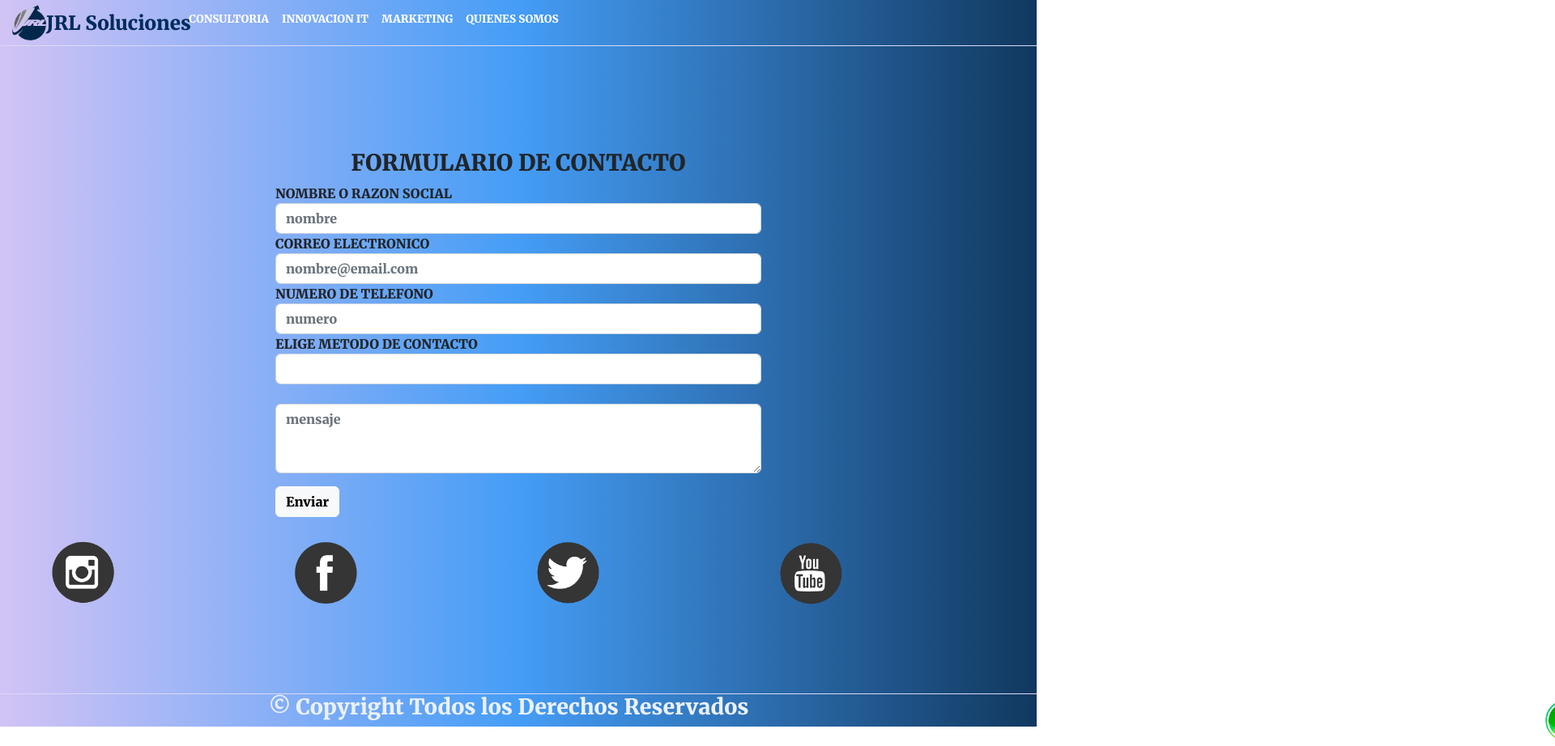
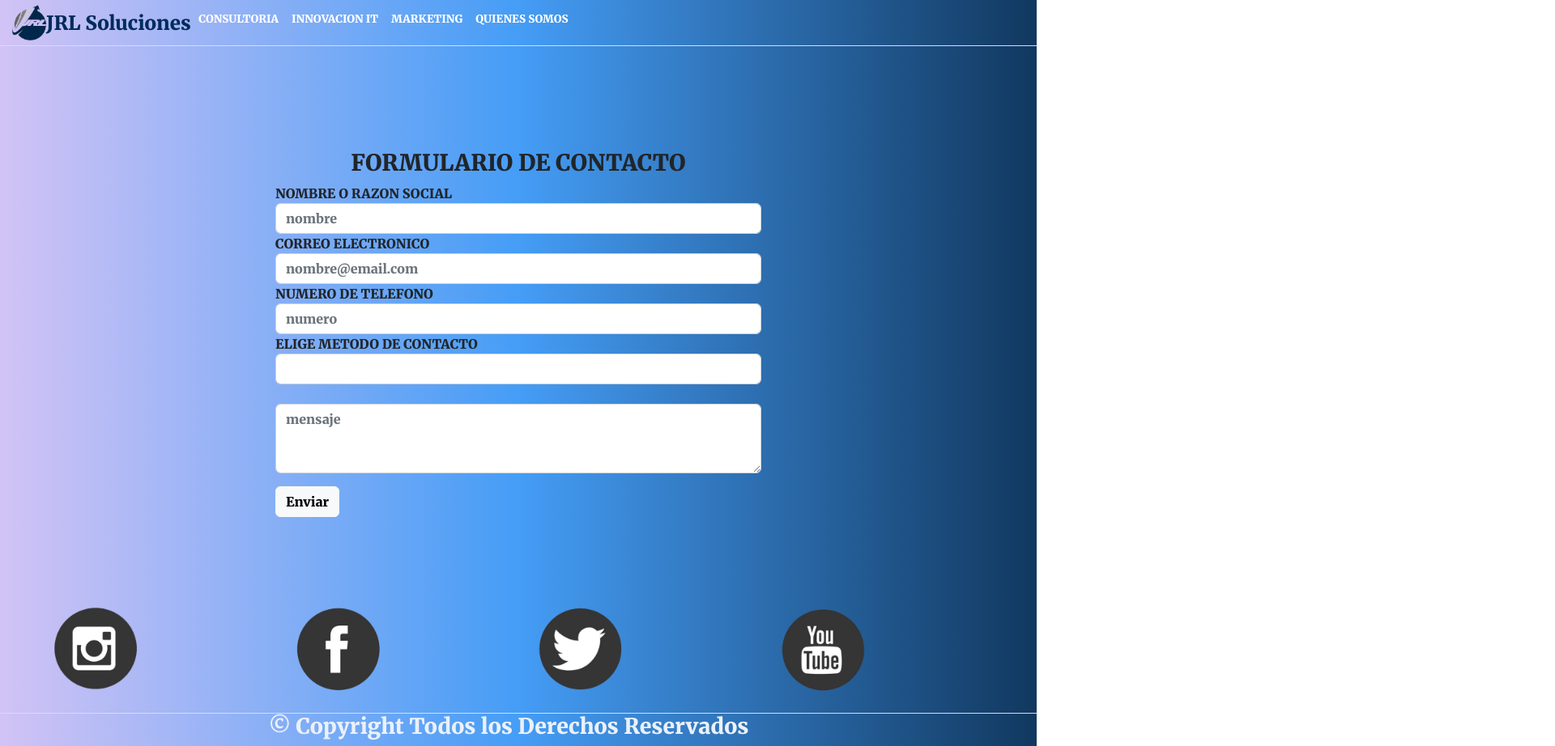
Before and after one commit to happycripto/jrl_soluciones, a website: page pages/contacto.html in a window 1280 px wide. Shown: the top 922 px of the page at 81% size, 1920 px wide, since content can reach past the window. Before the commit the page ends 898 px from the top, so only its background shows below. Drawn offline with nearby package versions, Linux system fonts and the light colour scheme.

Commit message:
se posiciona el nav, mayor tamaño de imagenes de redes en html contacto

```diff
--- a/pages/contacto.html
+++ b/pages/contacto.html
@@ -34,8 +34,8 @@
                     </div>
                 </div>
                 <!-- menu servicios con bootstrap-->
-                <section class="sectionMenu row menu col-9">
-                    <nav class="navbar navbar-expand-lg col-8 menu-hamburguesa">
+                <section class="sectionMenu menu col-10">
+                    <nav class="navbar navbar-expand-lg menu-hamburguesa">
                         <a class="navbar-brand" href="#"></a>
                         <button class="navbar-toggler" type="button" data-bs-toggle="collapse" data-bs-target="#navbarSupportedContent" aria-controls="navbarSupportedContent" aria-expanded="false" aria-label="Toggle navigation">
                             <span class="navbar-toggler-icon"></span>
--- a/sass/segundarios/_contacto.scss
+++ b/sass/segundarios/_contacto.scss
@@ -31,8 +31,8 @@ main{
             li{
                 a{
                     .icon-redes{
-                    width: 30%;
-                    margin-top: 5rem;
+                    width: 40%;
+                    margin-top: 10rem;
                     }
                 }
             }
--- a/sass/segundarios/_footer.scss
+++ b/sass/segundarios/_footer.scss
@@ -9,9 +9,6 @@ footer{
     text-align: center;
     border-top: solid 1px $border;
     .flex-container{
-        display: flex;
-        flex-flow: nowrap;
-        flex-direction: row;
     }
     /*edicion del copyricht */
     section .copyPrincipal .tamanoCopy{
--- a/sass/segundarios/_queries.scss
+++ b/sass/segundarios/_queries.scss
@@ -78,6 +78,7 @@
                 img {
                     object-fit:cover;
                     min-height: 100vh;
+
                 }
             }
             .contenedorAnimado{
```
Also changed, not shown: pages/intro_servicios.html (+2 -2 lines), pages/presentacion.html (+2 -2 lines), pages/servicios.html (+2 -2 lines), css/style.css.
